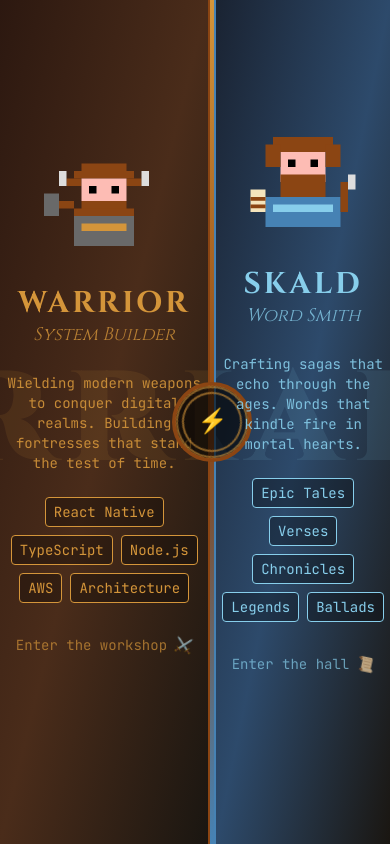
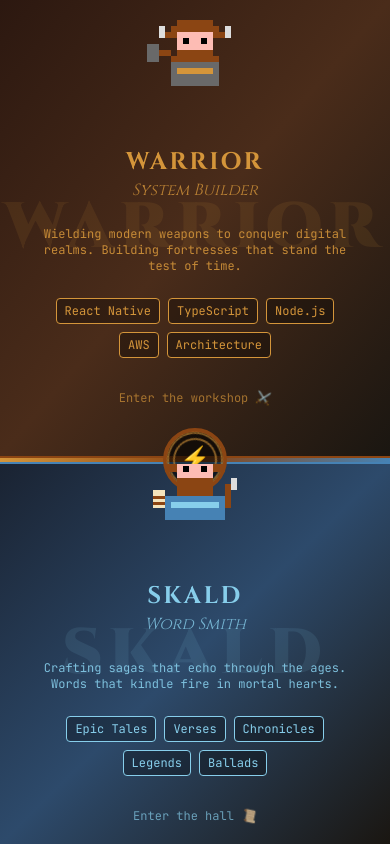
Before and after one commit to itsjonjoe/jonjoe.io, a React (Vite) app: page /engineering/1 in a window 390 px wide. Built offline with nearby package versions, Linux system fonts and the light colour scheme.

Commit message:
Make pages responsive on mobile

```diff
--- a/src/LandingPage.tsx
+++ b/src/LandingPage.tsx
@@ -14,8 +14,7 @@ const skaldRunes = ['Epic Tales', 'Verses', 'Chronicles', 'Legends', 'Ballads'];
 const VikingWarriorIcon = () => (
   <svg
     viewBox="0 0 32 32"
-    width="120"
-    height="120"
+    className="w-24 h-24 md:w-32 md:h-32"
     style={{ imageRendering: 'pixelated', display: 'block' }}
   >
     <rect x="0" y="0" width="32" height="32" fill="transparent" />
@@ -48,8 +47,7 @@ const VikingWarriorIcon = () => (
 const VikingSkaldIcon = () => (
   <svg
     viewBox="0 0 32 32"
-    width="120"
-    height="120"
+    className="w-24 h-24 md:w-32 md:h-32"
     style={{ imageRendering: 'pixelated', display: 'block' }}
   >
     <rect x="0" y="0" width="32" height="32" fill="transparent" />
@@ -111,42 +109,42 @@ export default function LandingPage({ onSelect }: Props) {
         />
       </div>
 
-      <div className="landing-page flex h-screen">
+      <div className="landing-page flex h-screen flex-col md:flex-row">
         {/* Warrior Section */}
         <section
           onClick={() => onSelect('warrior')}
-          className="group relative flex flex-1 cursor-pointer items-center justify-center overflow-hidden border-r-2 border-[#8b4513] bg-gradient-to-br from-[#2c1810] via-[#4a2c1a] to-[#1a1611] text-[#d4953a] transition-all duration-500 hover:flex-[1.2]"
+          className="group relative flex flex-1 cursor-pointer items-center justify-center overflow-hidden border-b-2 border-[#8b4513] bg-gradient-to-br from-[#2c1810] via-[#4a2c1a] to-[#1a1611] text-[#d4953a] transition-all duration-500 hover:flex-[1.2] md:border-b-0 md:border-r-2"
         >
           <div className="absolute inset-0 flex items-center justify-center">
-            <div className="title-background text-[8rem] font-black tracking-widest opacity-10">WARRIOR</div>
+            <div className="title-background text-[4rem] sm:text-[6rem] md:text-[8rem] font-black tracking-widest opacity-10">WARRIOR</div>
           </div>
           <div className="section-content relative z-10 mx-auto flex max-w-xs flex-col items-center text-center">
             <div className="relative mb-6 flex flex-col items-center">
               <div className="absolute -top-12">
                 <VikingWarriorIcon />
               </div>
-              <span className="title-main block pt-24 text-3xl font-bold tracking-widest">WARRIOR</span>
+              <span className="title-main block pt-24 text-2xl font-bold tracking-widest md:text-3xl">WARRIOR</span>
               <span
                 key={warriorIndex}
-                className="title-sub block text-lg italic opacity-80 transition-opacity duration-300"
+                className="title-sub block text-base italic opacity-80 transition-opacity duration-300 md:text-lg"
               >
                 {warriorTexts[warriorIndex]}
               </span>
             </div>
-            <p className="section-description mb-6 font-mono text-sm opacity-90">
+            <p className="section-description mb-6 font-mono text-xs opacity-90 sm:text-sm">
               Wielding modern weapons to conquer digital realms. Building fortresses that stand the test of time.
             </p>
             <div className="skill-runes mb-8 flex flex-wrap justify-center gap-2">
               {warriorRunes.map(r => (
                 <span
                   key={r}
-                  className="rune-tag rounded border border-current bg-black/30 px-2 py-1 text-sm font-mono"
+                  className="rune-tag rounded border border-current bg-black/30 px-2 py-1 text-xs font-mono sm:text-sm"
                 >
                   {r}
                 </span>
               ))}
             </div>
-            <div className="action-hint flex items-center justify-center gap-2 text-sm opacity-70 font-mono">
+            <div className="action-hint flex items-center justify-center gap-2 text-xs font-mono opacity-70 sm:text-sm">
               <span>Enter the workshop</span>
               <span className="axe-indicator animate-axe">⚔️</span>
             </div>
@@ -154,9 +152,9 @@ export default function LandingPage({ onSelect }: Props) {
         </section>
 
         {/* Central Divider */}
-        <div className="central-divider relative w-1 bg-gradient-to-b from-[#d4953a] via-[#8b4513] to-[#4682b4]">
+        <div className="central-divider relative h-1 w-full bg-gradient-to-r from-[#d4953a] via-[#8b4513] to-[#4682b4] md:h-full md:w-1 md:bg-gradient-to-b">
           {/* Viking Crest */}
-          <div className="viking-crest pointer-events-none absolute left-1/2 top-1/2 z-10 flex h-20 w-20 -translate-x-1/2 -translate-y-1/2 items-center justify-center rounded-full border-4 border-[#8b4513] bg-black/60">
+          <div className="viking-crest pointer-events-none absolute left-1/2 top-1/2 z-10 flex h-16 w-16 -translate-x-1/2 -translate-y-1/2 items-center justify-center rounded-full border-4 border-[#8b4513] bg-black/60 md:h-20 md:w-20">
             <div className="shield-ring ring-outer absolute inset-0 rounded-full border-2 border-[#d4953a]/60 animate-spin-slow" />
             <div className="shield-ring ring-inner absolute inset-1.5 rounded-full border-2 border-[#d4953a]/60 animate-spin-slower" />
             <div className="text-2xl font-bold text-[#d4953a]">⚡</div>
@@ -166,38 +164,38 @@ export default function LandingPage({ onSelect }: Props) {
         {/* Skald Section */}
         <section
           onClick={() => onSelect('skald')}
-          className="group relative flex flex-1 cursor-pointer items-center justify-center overflow-hidden border-l-2 border-[#4682b4] bg-gradient-to-br from-[#1a2332] via-[#2d4a6b] to-[#1a1611] text-[#87ceeb] transition-all duration-500 hover:flex-[1.2]"
+          className="group relative flex flex-1 cursor-pointer items-center justify-center overflow-hidden border-t-2 border-[#4682b4] bg-gradient-to-br from-[#1a2332] via-[#2d4a6b] to-[#1a1611] text-[#87ceeb] transition-all duration-500 hover:flex-[1.2] md:border-t-0 md:border-l-2"
         >
           <div className="absolute inset-0 flex items-center justify-center">
-            <div className="title-background text-[8rem] font-black tracking-widest opacity-10">SKALD</div>
+            <div className="title-background text-[4rem] sm:text-[6rem] md:text-[8rem] font-black tracking-widest opacity-10">SKALD</div>
           </div>
           <div className="section-content relative z-10 mx-auto flex max-w-xs flex-col items-center text-center">
             <div className="relative mb-6 flex flex-col items-center">
               <div className="absolute -top-12">
                 <VikingSkaldIcon />
               </div>
-              <span className="title-main block pt-24 text-3xl font-bold tracking-widest">SKALD</span>
+              <span className="title-main block pt-24 text-2xl font-bold tracking-widest md:text-3xl">SKALD</span>
               <span
                 key={skaldIndex}
-                className="title-sub block text-lg italic opacity-80 transition-opacity duration-300"
+                className="title-sub block text-base italic opacity-80 transition-opacity duration-300 md:text-lg"
               >
                 {skaldTexts[skaldIndex]}
               </span>
             </div>
-            <p className="section-description mb-6 font-mono text-sm opacity-90">
+            <p className="section-description mb-6 font-mono text-xs opacity-90 sm:text-sm">
               Crafting sagas that echo through the ages. Words that kindle fire in mortal hearts.
             </p>
             <div className="story-runes mb-8 flex flex-wrap justify-center gap-2">
               {skaldRunes.map(r => (
                 <span
                   key={r}
-                  className="rune-tag rounded border border-current bg-black/30 px-2 py-1 text-sm font-mono"
+                  className="rune-tag rounded border border-current bg-black/30 px-2 py-1 text-xs font-mono sm:text-sm"
                 >
                   {r}
                 </span>
               ))}
             </div>
-            <div className="action-hint flex items-center justify-center gap-2 text-sm opacity-70 font-mono">
+            <div className="action-hint flex items-center justify-center gap-2 text-xs font-mono opacity-70 sm:text-sm">
               <span>Enter the hall</span>
               <span className="axe-indicator animate-axe">📜</span>
             </div>
--- a/src/SkaldPage.tsx
+++ b/src/SkaldPage.tsx
@@ -4,29 +4,29 @@ interface Props {
 
 export default function SkaldPage({ onBack }: Props) {
   return (
-    <div className="min-h-screen bg-[#1a1611] text-[#87ceeb] p-8">
+    <div className="min-h-screen bg-[#1a1611] p-4 text-[#87ceeb] md:p-8">
       <button
         onClick={onBack}
-        className="fixed top-8 left-8 bg-black/80 border-2 border-[#4682b4] px-6 py-3 rounded hover:bg-[#4682b4] hover:text-white transition"
+        className="fixed top-4 left-4 rounded border-2 border-[#4682b4] bg-black/80 px-4 py-2 transition hover:bg-[#4682b4] hover:text-white md:top-8 md:left-8 md:px-6 md:py-3"
       >
         ← Return to Longhouse
       </button>
 
-      <div className="max-w-3xl mx-auto mt-24 text-center space-y-12">
+      <div className="mx-auto mt-20 max-w-3xl space-y-12 text-center md:mt-24">
         <div>
           <h1 className="text-4xl md:text-5xl font-bold mb-2">THE SKALD'S HALL</h1>
           <h2 className="text-xl md:text-2xl opacity-90">Where Stories Take Wing</h2>
         </div>
 
-        <div className="border-2 border-[#4682b4] rounded-lg bg-black/50 p-12">
-          <div className="text-2xl my-8 opacity-50">📜 ✨ 📜</div>
+        <div className="rounded-lg border-2 border-[#4682b4] bg-black/50 p-8 md:p-12">
+          <div className="my-6 text-2xl opacity-50 md:my-8">📜 ✨ 📜</div>
           <h3 className="text-2xl md:text-3xl mb-4">Sagas in the Making...</h3>
           <p className="text-base leading-relaxed opacity-90">
             The scribes prepare their finest vellum and sharpest quills.<br />
             Tales of triumph, wisdom, and wonder<br />
             await their moment to be shared with the world.
           </p>
-          <div className="text-2xl my-8 opacity-50">📜 ✨ 📜</div>
+          <div className="my-6 text-2xl opacity-50 md:my-8">📜 ✨ 📜</div>
         </div>
 
         <p className="text-base opacity-70 font-mono">
--- a/src/WarriorPage.tsx
+++ b/src/WarriorPage.tsx
@@ -98,20 +98,20 @@ const testimonials = [
 
 export default function WarriorPage({ onBack }: Props) {
   return (
-    <div className="min-h-screen bg-[#1a1611] text-[#d4953a] p-8">
+    <div className="min-h-screen bg-[#1a1611] p-4 text-[#d4953a] md:p-8">
       <button
         onClick={onBack}
-        className="fixed top-8 left-8 bg-black/80 border-2 border-[#8b4513] px-6 py-3 rounded hover:bg-[#8b4513] hover:text-white transition"
+        className="fixed top-4 left-4 rounded border-2 border-[#8b4513] bg-black/80 px-4 py-2 transition hover:bg-[#8b4513] hover:text-white md:top-8 md:left-8 md:px-6 md:py-3"
       >
         ← Return to Longhouse
       </button>
 
-      <div className="max-w-5xl mx-auto mt-24 space-y-16">
+      <div className="mx-auto mt-20 max-w-5xl space-y-12 md:mt-24 md:space-y-16">
         {/* Hero Section */}
         <section className="text-center space-y-4">
           <h1 className="text-4xl md:text-5xl font-bold">THE WARRIOR'S FORGE</h1>
           <h2 className="text-xl md:text-2xl opacity-90">Where Code Becomes Legend</h2>
-          <div className="bg-black/30 border-2 border-[#8b4513] rounded-lg p-8 max-w-xl mx-auto">
+          <div className="mx-auto max-w-xl rounded-lg border-2 border-[#8b4513] bg-black/30 p-6 md:p-8">
             <div className="flex items-center gap-2 text-[#10b981] font-mono text-sm justify-center mb-4">
               <span className="w-2 h-2 bg-[#10b981] rounded-full animate-pulse"></span>
               <span>Available for new projects</span>
@@ -165,7 +165,7 @@ export default function WarriorPage({ onBack }: Props) {
             {projects.map((proj) => (
               <div
                 key={proj.name}
-                className="bg-black/50 border border-[#8b4513] rounded-xl p-8 transition transform hover:border-[#d4953a] hover:-translate-y-1"
+                className="transform rounded-xl border border-[#8b4513] bg-black/50 p-6 transition hover:-translate-y-1 hover:border-[#d4953a] md:p-8"
               >
                 <div className="flex flex-col md:flex-row md:items-center md:justify-between mb-4">
                   <div>
@@ -213,7 +213,7 @@ export default function WarriorPage({ onBack }: Props) {
             {testimonials.map((t) => (
               <div
                 key={t.author}
-                className="bg-black/50 border border-[#8b4513] rounded-xl p-8 relative transition hover:border-[#d4953a] hover:-translate-y-1"
+                className="relative rounded-xl border border-[#8b4513] bg-black/50 p-6 transition hover:-translate-y-1 hover:border-[#d4953a] md:p-8"
               >
                 <div className="absolute top-5 left-6 text-5xl font-bold opacity-20 text-[#d4953a]">"</div>
                 <p className="relative text-lg leading-relaxed mb-6 opacity-90 pl-4">{t.quote}</p>
@@ -229,7 +229,7 @@ export default function WarriorPage({ onBack }: Props) {
         {/* Call to Action */}
         <section className="text-center">
           <h3 className="text-3xl mb-4">Let's Work Together</h3>
-          <div className="relative bg-black/30 border-2 border-[#8b4513] rounded-2xl p-16 max-w-2xl mx-auto overflow-hidden">
+          <div className="relative mx-auto max-w-2xl overflow-hidden rounded-2xl border-2 border-[#8b4513] bg-black/30 p-10 md:p-16">
             <div className="absolute inset-0 bg-[radial-gradient(circle,rgba(212,149,58,0.05)_0%,transparent_70%)] pointer-events-none"></div>
             <h4 className="text-4xl font-bold mb-4 relative z-10">
               Ready to build something <span className="text-[#8b4513]">exceptional</span>?
```
